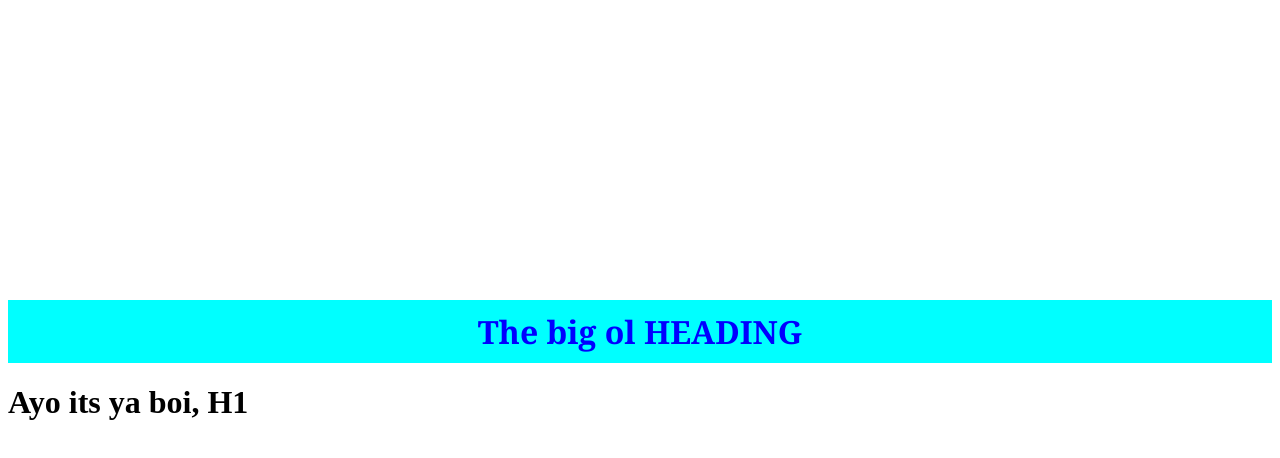
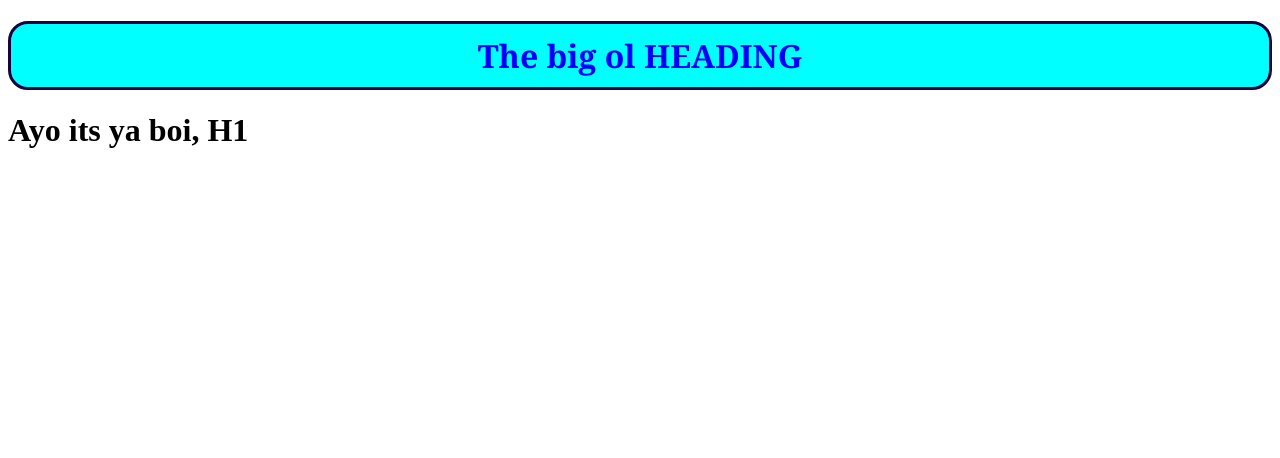
Before and after one commit to LeTrash/wed_fundamentals_aka_wdd130, a plain HTML site: page w2/wednesday.html in a window 1280 px wide. Drawn offline with Linux system fonts and the light colour scheme.

Commit message:
added attributes

```diff
--- a/w2/Wednesday.css
+++ b/w2/Wednesday.css
@@ -2,8 +2,13 @@
   color: blue;
   background-color: aqua;
   text-align: center;
-  margin-top: 300px;
+  /* margin: top+bottom, right+left */
+  margin: 0 10%px;
   font-family: Georgia;
   padding: 10px;
+  display: block;
+  border: 3px solid rgb(25, 2, 61);
+  /* rounds corners. Higher the number bigger the curve */
+  border-radius: 20px;
 }
 /* hover over colorbox to get specfic hues and change opacity */
```
